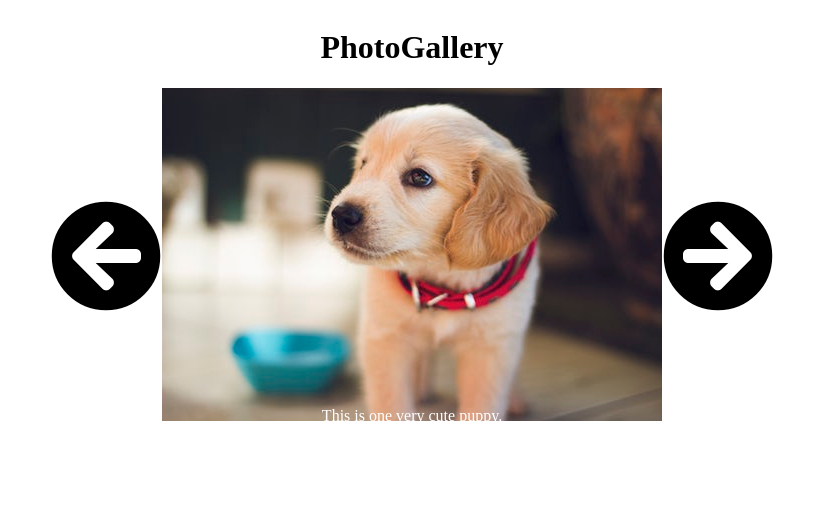
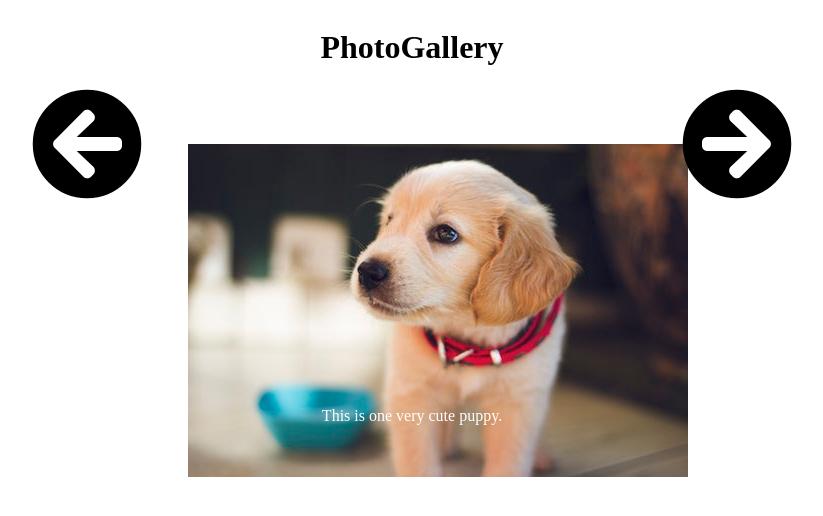
Before and after one commit to nvodoor/Z_Coding_Exercise, a React app: page / in a window 1280 px wide. Shown: the top 516 px of the page, without its empty margins (228-1051 px from the left). Built offline with nearby package versions, Linux system fonts and the light colour scheme.

Commit message:
Added transition effects for gallery

```diff
--- a/src/client/Photo.jsx
+++ b/src/client/Photo.jsx
@@ -3,26 +3,20 @@ import { connect } from 'react-redux';
 import './photo.scss';
 import PropTypes from 'prop-types';
 
-const Photo = ({images, image}) => {
+const Photo = ({source, caption, css_class, text_show}) => {
   return (
     <div>
-      <img src={images[image].src} className='image'></img>
-      <p className='text-overlay'>{images[image].caption}</p>
+      <img src={source} className={css_class}></img>
+      <p className={text_show}>{caption}</p>
     </div>
   )
 }
 
 Photo.PropTypes = {
-  images: PropTypes.array,
-  image: PropTypes.number
+  source: PropTypes.string.isRequired,
+  caption: PropTypes.string.isRequired,
+  css_class: PropTypes.string.isRequired,
+  text_show: PropTypes.string.isRequired
 }
 
-
-const mapStateToProps = state => {
-  return {
-    images: state.images,
-    image: state.image,
-  }
-}
-
-export default connect(mapStateToProps, null)(Photo);
+export default Photo;
--- a/src/client/PhotoGallery.jsx
+++ b/src/client/PhotoGallery.jsx
@@ -6,19 +6,41 @@ import './photo-container.scss'
 import PropTypes from 'prop-types';
 
 
-const PhotoGallery = ({moveLeft, moveRight}) => {
+const PhotoGallery = ({images, image, css_class, moveLeft, moveRight}) => {
   return (
     <div className='photo-container'>
       <i className="fas fa-arrow-circle-left fa-7x center-arrow" onClick={moveLeft}></i>
-      <Photo />
+      {images.map((imag, i) => {
+        if (i === image) {
+          return <Photo source={imag.src}
+                        css_class={css_class}
+                        key={i}
+                        caption={imag.caption}
+                        text_show={'text-overlay text-visible'}/>
+        } else {
+          return <Photo source={imag.src}
+                    css_class={'image-render'}
+                    key={i}
+                    caption={imag.caption}
+                    text_show={'text-overlay text-invisible'}/>
+        }
+      })}
       <i className="fas fa-arrow-circle-right fa-7x center-arrow" onClick={moveRight}></i>
     </div>
   )
 }
 
 PhotoGallery.PropTypes = {
-  moveLeft: PropTypes.func,
-  moveRight: PropTypes.func
+  moveLeft: PropTypes.func.isRequired,
+  moveRight: PropTypes.func.isRequired
+}
+
+const mapStateToProps = state => {
+  return {
+    images: state.images,
+    image: state.image,
+    css_class: state.class
+  }
 }
 
 const mapDispatchToProps = dispatch => {
@@ -32,4 +54,4 @@ const mapDispatchToProps = dispatch => {
   }
 }
 
-export default connect(null, mapDispatchToProps)(PhotoGallery);
+export default connect(mapStateToProps, mapDispatchToProps)(PhotoGallery);
--- a/src/client/photo-container.scss
+++ b/src/client/photo-container.scss
@@ -5,5 +5,8 @@
 
 .center-arrow {
   display: flex;
-  align-items: center;
+  align-items: space-around;
+  justify-content: center;
+  width: 650px;
+  z-index: 2;
 }
--- a/src/client/photo.scss
+++ b/src/client/photo.scss
@@ -6,6 +6,31 @@
   color: white;
 }
 
+.image-render {
+    position: absolute;
+    top: 18%;
+    left: 32.5%;
+    -webkit-transition: 0.5s;
+    -moz-transition: 0.5s;
+    -o-transition: 0.5s;
+    transition: 0.5s;
+    opacity: 0;
+    visibility: hidden;
+}
+
+.active {
+    opacity: 1;
+    visibility: visible;
+}
+
+.text-visible {
+  display: block;
+}
+
+.text-invisible {
+  display: none;
+}
+
 @media only screen and (max-width: 1200px) {
   .text-overlay {
     top: 25%;
--- a/src/redux/reducers.js
+++ b/src/redux/reducers.js
@@ -3,6 +3,7 @@ import Puppies from '../../misc/puppyImages.js';
 const initialState = {
   images: Puppies,
   image: 0,
+  class: 'image-render active'
 }
 
 export default (state = initialState, action) => {
```
